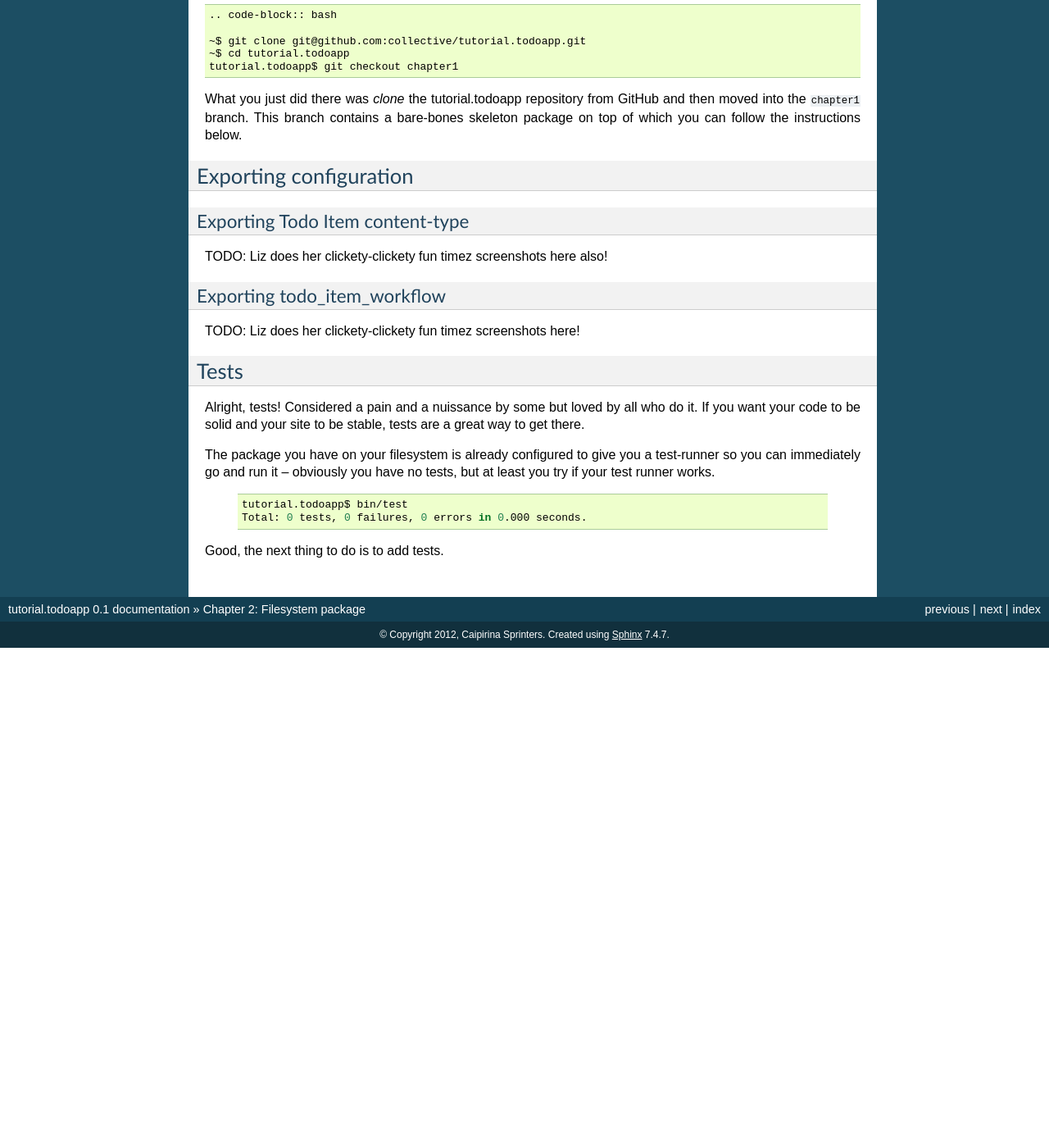
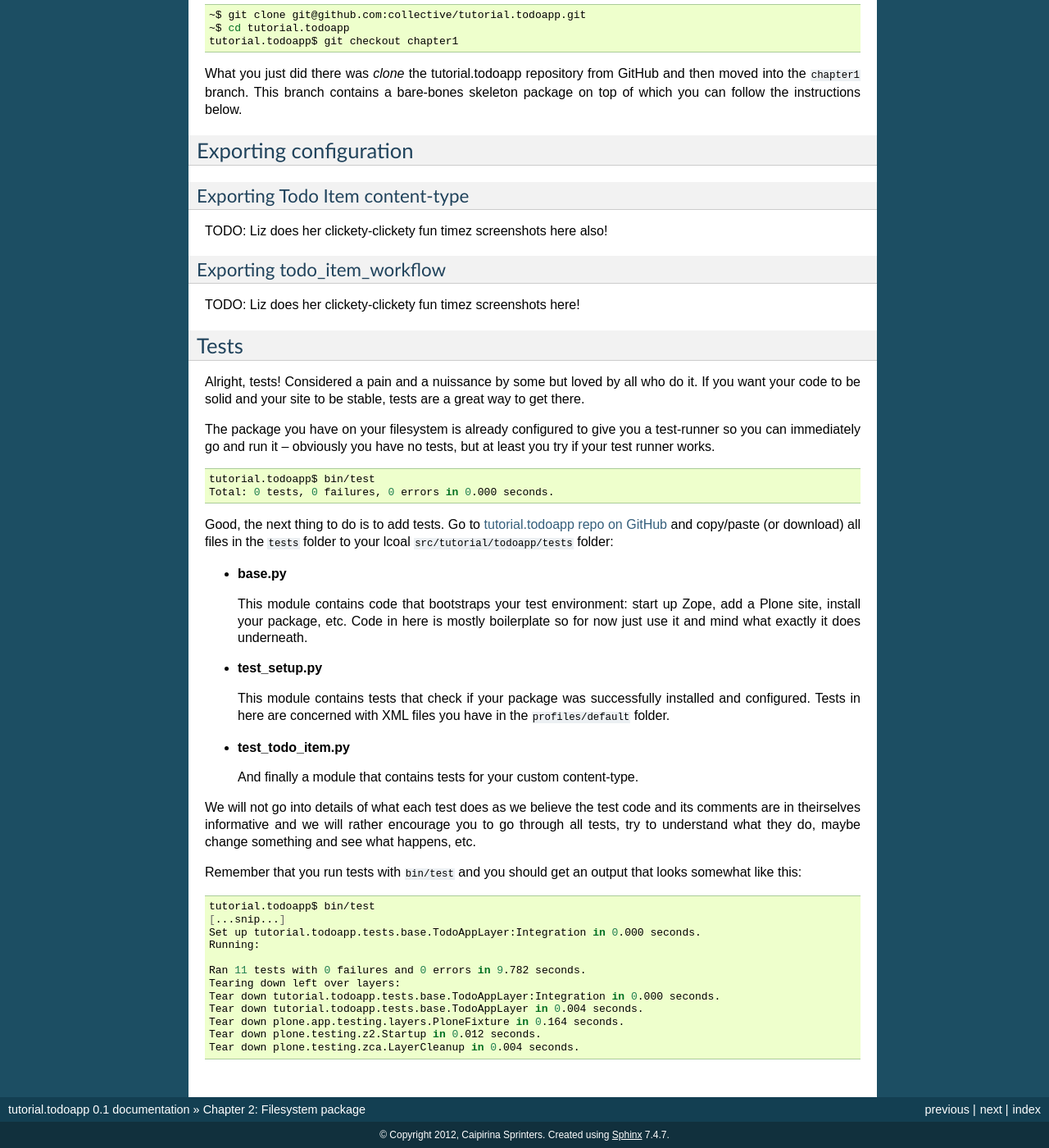
Before and after one commit to collective/tutorial.todoapp, a Sphinx documentation site: the page built from docs/chapter_2.rst, in a window 1280 px wide and 1400 px high, scrolled down 662 px. Shown: the whole window at 82% size. Built offline with Sphinx 7.4.7, drawn with Linux system fonts in a browser that asks for light colours; pages that are not in the unit, such as notebooks, are missing from menus; before the commit the page ends 1452 px from its top, so only the background shows below that; some of the changed text lies outside the part shown.

Commit message:
work on chapter 2

```diff
--- a/docs/chapter_1.rst
+++ b/docs/chapter_1.rst
@@ -8,7 +8,6 @@
 ==========================
 Chapter 1: Through-The-Web
 ==========================
-
 
 Getting Started with Content Types
 ==================================
--- a/docs/chapter_2.rst
+++ b/docs/chapter_2.rst
@@ -43,9 +43,9 @@ Package skeleton
 ================
 
 Let's start by creating a package skeleton. Since writing things up from scratch
-kinda sucks, use this tutorial as your skeleton::
+kinda sucks, use this tutorial as your skeleton:
 
-    .. code-block:: bash
+.. code-block:: bash
 
     ~$ git clone git@github.com:collective/tutorial.todoapp.git
     ~$ cd tutorial.todoapp
@@ -81,9 +81,51 @@ The package you have on your filesystem is already configured to give you a
 test-runner so you can immediately go and run it -- obviously you have no tests,
 but at least you try if your test runner works.
 
-    .. code-block:: bash
+.. code-block:: bash
 
-        tutorial.todoapp$ bin/test
-        Total: 0 tests, 0 failures, 0 errors in 0.000 seconds.
+    tutorial.todoapp$ bin/test
+    Total: 0 tests, 0 failures, 0 errors in 0.000 seconds.
 
-Good, the next thing to do is to add tests.
+Good, the next thing to do is to add tests. Go to `tutorial.todoapp repo on
+GitHub <https://github.com/collective/tutorial.todoapp/>`_
+and copy/paste (or download) all files in the ``tests`` folder to your lcoal
+``src/tutorial/todoapp/tests`` folder:
+
+- **base.py**
+
+  This module contains code that bootstraps your test environment: start up
+  Zope, add a Plone site, install your package, etc. Code in here is mostly
+  boilerplate so for now just use it and mind what exactly it does underneath.
+
+- **test_setup.py**
+
+  This module contains tests that check if your package was successfully
+  installed and configured. Tests in here are concerned with XML files you have
+  in the ``profiles/default`` folder.
+
+- **test_todo_item.py**
+
+  And finally a module that contains tests for your custom content-type.
+
+We will not go into details of what each test does as we believe the test code
+and its comments are in theirselves informative and we will rather encourage you
+to go through all tests, try to understand what they do, maybe change something
+and see what happens, etc.
+
+Remember that you run tests with ``bin/test`` and you should get an output that
+looks somewhat like this:
+
+.. code-block:: bash
+
+    tutorial.todoapp$ bin/test
+    [...snip...]
+    Set up tutorial.todoapp.tests.base.TodoAppLayer:Integration in 0.000 seconds.
+    Running:
+
+    Ran 11 tests with 0 failures and 0 errors in 9.782 seconds.
+    Tearing down left over layers:
+    Tear down tutorial.todoapp.tests.base.TodoAppLayer:Integration in 0.000 seconds.
+    Tear down tutorial.todoapp.tests.base.TodoAppLayer in 0.004 seconds.
+    Tear down plone.app.testing.layers.PloneFixture in 0.164 seconds.
+    Tear down plone.testing.z2.Startup in 0.012 seconds.
+    Tear down plone.testing.zca.LayerCleanup in 0.004 seconds.
--- a/docs/index.rst
+++ b/docs/index.rst
@@ -18,6 +18,7 @@ The Tutorial
     chapter_1.rst
     chapter_2.rst
     chapter_3.rst
+    chapter_4.rst
 
 
 Contributing to the tutorial
```
Also changed, not shown: docs/chapter_3.rst (+14 -8 lines), docs/chapter_4.rst (added, +26 -0 lines).
